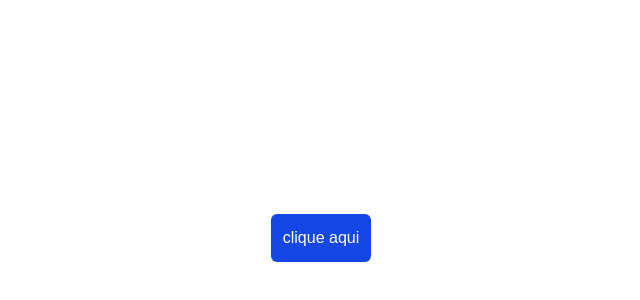
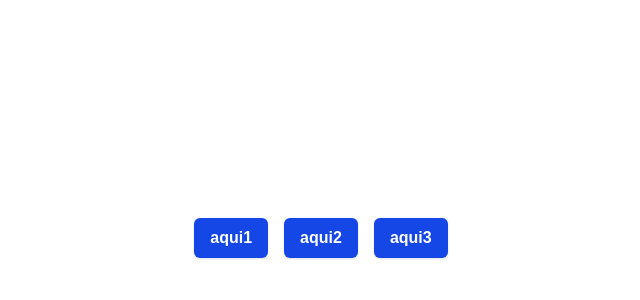
Before and after one commit to joaodlouro/React-Type-docs, a Next.js app: page / in a window 1280 px wide. Shown: the part 162-462 px from the top of the page, without its empty margins (319-959 px from the left). Built offline with nearby package versions, Linux system fonts and the light colour scheme.

Commit message:
CustomButton e separando os alerts

```diff
--- /dev/null
+++ b/src/app/components/CustomButton.tsx
@@ -0,0 +1,15 @@
+type Props = {
+  label: string;
+  onClick: () => void;
+};
+
+export const CustomButton = ({ label, onClick }: Props) => {
+  return (
+    <button
+      onClick={onClick}
+      className="px-4 py-2 bg-blue-700 hover:bg-blue-800 text-white font-semibold rounded-md shadow transition duration-200"
+    >
+      {label}
+    </button>
+  );
+};
--- a/src/app/page.tsx
+++ b/src/app/page.tsx
@@ -1,22 +1,23 @@
-"use client" // convertendo cpmponente   // e     <button  onClick={function click) e possivel criar a função dentro de button.  <button  onClick={() => alert("Function on")} outro jeito
-
-
-
+"use client";
+//separando os alerts
+import { CustomButton } from "./components/CustomButton";
 import "./globals.css";
 
 
 const Page = () => {
 
-  const handleClick = () => {
-    alert("function on");
-  }
+  const handleButtton1 = ()=> alert('aqui 1')
+    const handleButtton2 = ()=> alert('aqui 2')
+      const handleButtton3 = ()=> alert('aqui 3')
+
 
 
   return (
-    <div className="w-screen h-screen flex justify-center items-center">
-      <button  onClick={handleClick}  className="p-3 bg-blue-700 text-white rounded-md">
-        clique aqui
-      </button>
+    <div className="w-screen h-screen flex justify-center items-center gap-4">
+      <CustomButton label="aqui1"  onClick={handleButtton1}/>
+            <CustomButton label="aqui2" onClick={handleButtton2}/>
+                  <CustomButton label="aqui3" onClick={handleButtton3}/>
+
     </div>
   );
 };
```
